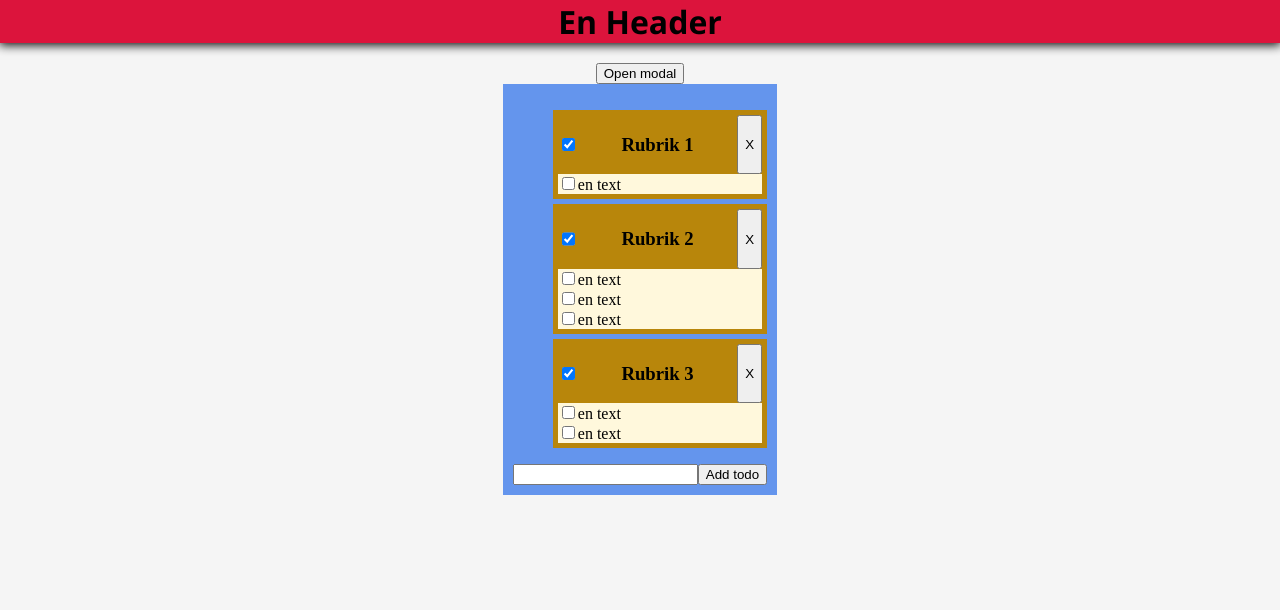
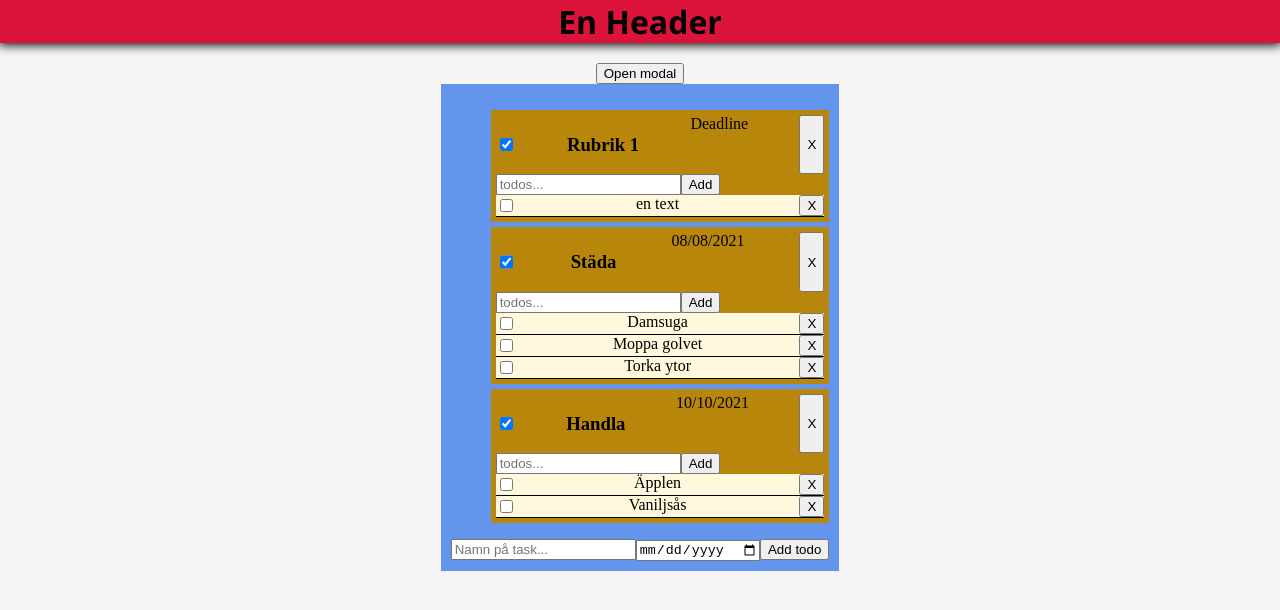
Before and after one commit to RustyNick/Grupp4, a React (Create React App) app in the folder my-app/: page / in a window 1280 px wide. Shown: the top 610 px of the page. Built offline with nearby package versions, Linux system fonts and the light colour scheme.

Commit message:
Moved Todo to view page, added begin of deadline

```diff
--- a/my-app/src/App.tsx
+++ b/my-app/src/App.tsx
@@ -6,44 +6,11 @@ import { TodoList } from './components/TodoList';
 import './style.css'
 import Modal from './components/Modal';
 import ModalView from './components/ModalView';
+import ViewPage from './components/ViewPage';
 
 
-
-const initialTodos: Array<Todo> = [
-  {
-    id: 1, text: "Rubrik 1", tasks: [{ text: "en text", complete: false }],
-  },
-  {
-    id: 2, text: "Rubrik 2", tasks: [{ text: "en text", complete: false }, { text: "en text", complete: false }, { text: "en text", complete: false }],
-  },
-  {
-    id: 3, text: "Rubrik 3", tasks: [{ text: "en text", complete: false }, { text: "en text", complete: false }],
-  }
-
-]
-
 const App: React.FC = () => {
-  const [todos, setTodos] = useState(initialTodos);
-  //Modalens öppna och stänga function
   const [isModalopen, setIsModalOpen] = useState(false)
-
-  const toggleTodo: ToggleTodo = selectedTodo => {
-    const newTodos = todos.map(todo => {
-      if (todo === selectedTodo) {
-        return todo
-      }
-      return todo;
-    });
-    setTodos(newTodos);
-  }
-
-  const addTodo: AddTodo = newTodo => {
-    newTodo.trim() !== "" &&
-      setTodos([...todos, { text: newTodo, tasks: [] }])
-  }
-
-
-
   return (
 
     <div>
@@ -89,14 +56,7 @@ const App: React.FC = () => {
       }}>
         <button onClick={() => setIsModalOpen(true)}>Open modal</button>
       </div>
-      <div className="centered" >
-        <div className="listBoard">
-          <React.Fragment>
-            <TodoList todos={todos} toggleTodo={toggleTodo} />
-            <AddTodoform addTodo={addTodo} />
-          </React.Fragment>
-        </div>
-      </div>
+      <ViewPage />
     </div >
   );
 }
--- a/my-app/src/TodoListItem.css
+++ b/my-app/src/TodoListItem.css
@@ -19,3 +19,9 @@
 .smallListStyle{
     background-color: cornsilk;
 }
+
+.smallTask{
+    display:flex;
+    justify-content:space-between;
+    border-bottom:1px solid black;
+}
--- a/my-app/src/components/AddTodoForm.tsx
+++ b/my-app/src/components/AddTodoForm.tsx
@@ -4,26 +4,38 @@ import { useState } from "react"
 
 interface addTodoFromProps {
     addTodo: AddTodo;
+    addDeadline: AddDeadline;
 }
 
-export const AddTodoform: React.FC<addTodoFromProps> = ({ addTodo }) => {
+export const AddTodoform: React.FC<addTodoFromProps> = ({ addTodo, addDeadline }) => {
     const [newTodo, setNewTodo] = useState("");
+    const [deadline, setDeadline] = useState("")
 
 
-    const handleChange = (e: ChangeEvent<HTMLInputElement>) => {
-        setNewTodo(e.target.value);
+
+    const handleChange = (e: ChangeEvent<HTMLInputElement>): void => {
+        if (e.target.name === "task") {
+            setNewTodo(e.target.value)
+        } else {
+            setDeadline(e.target.value)
+        }
+        console.log(deadline)
     }
 
 
     const handleSubmit = (e: FormEvent<HTMLButtonElement>) => {
         e.preventDefault();
         addTodo(newTodo);
+        addDeadline(deadline);
         setNewTodo("");
+        setDeadline("")
+        console.log(addDeadline)
     }
 
 
     return <form>
-        <input type="text" value={newTodo} onChange={handleChange} />
+        <input type="text" name="task" value={newTodo} onChange={handleChange} placeholder="Namn på task..." />
+        <input type="date" name="deadline" value={deadline} onChange={handleChange} placeholder="timer..." />
         <button type="submit" onClick={handleSubmit}>
             Add todo</button>
 
--- a/my-app/src/components/TodoList.tsx
+++ b/my-app/src/components/TodoList.tsx
@@ -6,7 +6,7 @@ interface TodolistProps {
     toggleTodo: ToggleTodo;
 }
 
-export const TodoList: React.FC<TodolistProps> = ({ todos, toggleTodo }) => {
+export const TodoList: React.FC<TodolistProps> = ({ todos, toggleTodo, }) => {
     return (
 
         <ul>
--- a/my-app/src/components/TodoListItem.tsx
+++ b/my-app/src/components/TodoListItem.tsx
@@ -1,7 +1,7 @@
-import { Console } from 'console'
 import React from 'react'
 import "../TodoListItem.css"
 import { TodoList } from './TodoList'
+import { initialTodos } from './ViewPage'
 
 
 interface TodoListItemProps {
@@ -32,25 +32,35 @@ export const TodoListItem: React.FC<TodoListItemProps> = ({ todo, toggleTodo })
                     />
 
                     <h3>
-                        {todo.text}
+                        {todo.text}     {/* Rubrik renders here */}
                     </h3>
+                    {todo.deadline} {/* Deadline renders here */}
                     <button
                         type="button"
-                        onClick={() => console.log(todo)
+                        onClick={() => {
+                            initialTodos.splice(0, 1)
+                            console.log(initialTodos)
+                            return initialTodos
+                        }
                         }> X
                     </button>
+                </div>
+                <div>
+                    <input type="text" placeholder="todos..."></input>
+                    <button>Add</button>
                 </div>
                 <div className="smallListStyle">
                     {todo.tasks.map((task) => {
                         return (
 
-                            <div>
+                            <div className="smallTask">
                                 <input
                                     type="checkbox"
                                 >
 
                                 </input>
                                 {task.text}
+                                <button>X</button>
                             </div>
 
 
--- /dev/null
+++ b/my-app/src/components/ViewPage.tsx
@@ -0,0 +1,57 @@
+import React, { FC, ChangeEvent, useState } from 'react';
+import { TodoList } from './TodoList';
+import { AddTodoform } from './AddTodoForm';
+
+
+export const initialTodos: Array<Todo> = [
+    {
+        text: "Rubrik 1", deadline: "Deadline", tasks: [{ text: "en text", complete: false }],
+    },
+    {
+        text: "Städa", deadline: "08/08/2021", tasks: [{ text: "Damsuga", complete: false }, { text: "Moppa golvet", complete: false }, { text: "Torka ytor", complete: false }],
+    },
+    {
+        text: "Handla", deadline: "10/10/2021", tasks: [{ text: "Äpplen", complete: false }, { text: "Vaniljsås", complete: false }],
+    }
+
+]
+
+const ViewPage: React.FC = () => {
+    const [todos, setTodos] = useState(initialTodos);
+    const [deadline, setDeadline] = useState("")
+
+    const toggleTodo: ToggleTodo = selectedTodo => {
+        const newTodos = todos.map(todo => {
+            if (todo === selectedTodo) {
+                return todo
+            }
+            return todo;
+        });
+        setTodos(newTodos);
+    }
+
+    const addTodo: AddTodo = newTodo => {
+        newTodo.trim() !== "" &&
+            setTodos([...todos, { text: newTodo, deadline: deadline, tasks: [] }])
+    }
+    const addDeadline: AddDeadline = newDeadline => {
+        return deadline
+    }
+
+    return (
+        <div>
+            <div className="centered" >
+                <div className="listBoard">
+                    <React.Fragment>
+                        <TodoList todos={todos} toggleTodo={toggleTodo} />
+                        <AddTodoform addTodo={addTodo} addDeadline={addDeadline} />
+                    </React.Fragment>
+                </div>
+            </div>
+
+        </div>
+
+    );
+}
+
+export default ViewPage;
--- a/my-app/src/types.d.ts
+++ b/my-app/src/types.d.ts
@@ -1,6 +1,6 @@
 interface Todo {
-    id?: number;
     text: string;
+    deadline: string;
     tasks: {
         text: string;
         complete: boolean;
@@ -11,3 +11,5 @@ interface Todo {
 type ToggleTodo = (selectedTodo: Todo) => void;
 
 type AddTodo = (newTodo: string) => void;
+
+type AddDeadline = (newDeadline: string) => void;
```
